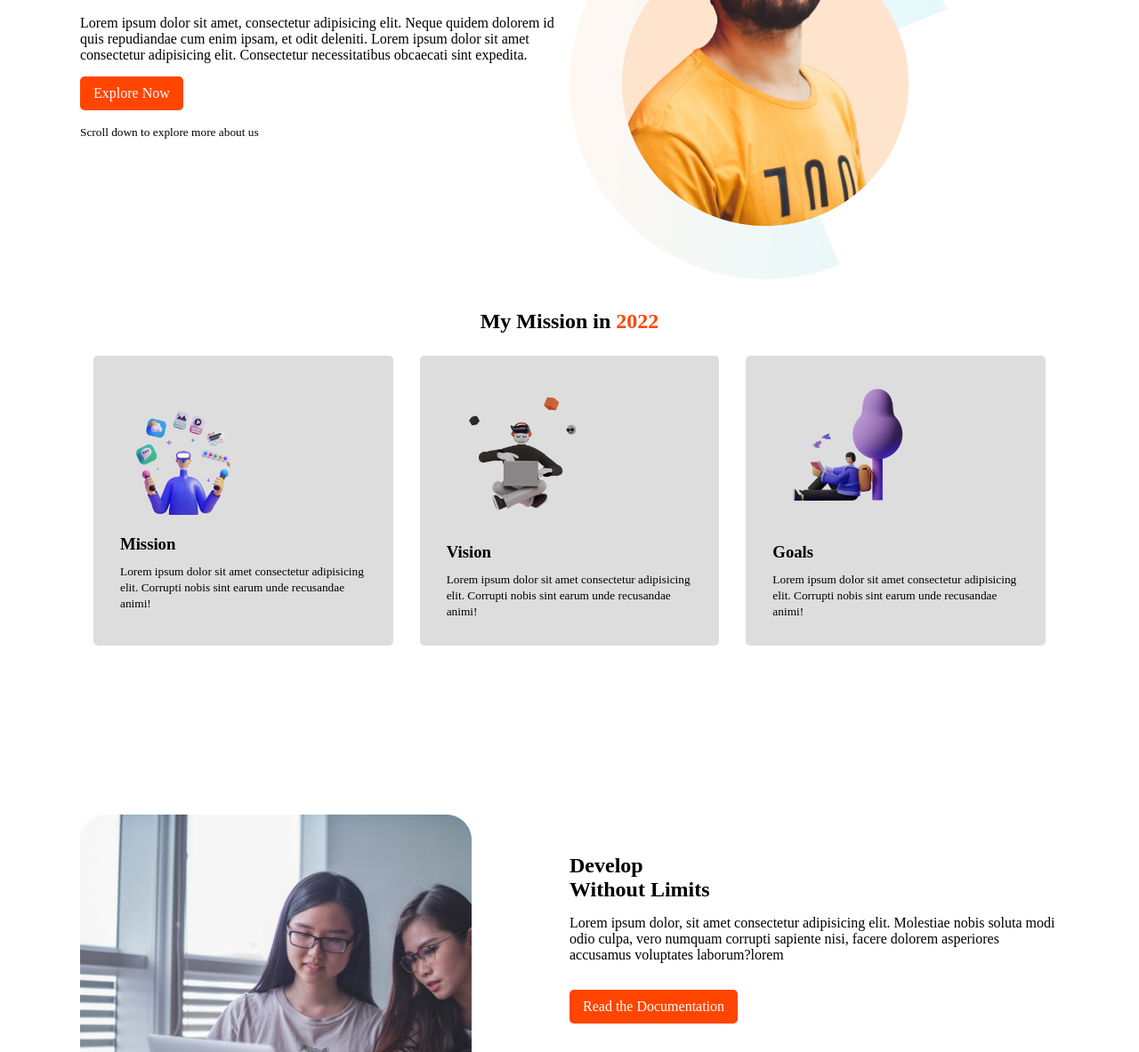
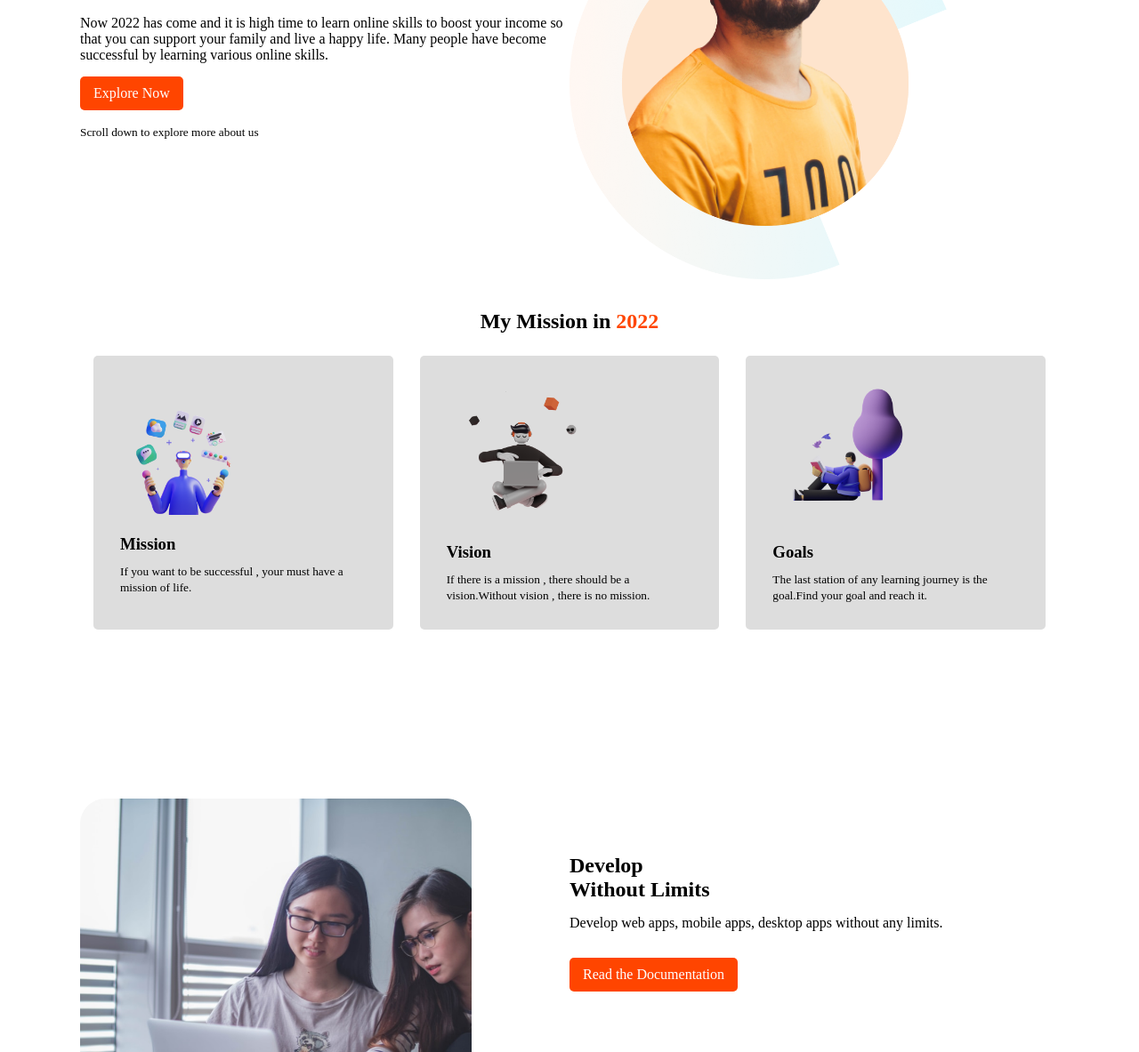
Before and after one commit to as-shamrat/Assignment-one, a plain HTML site: page index.html in a window 1280 px wide. Shown: the part 277-1460 px from the top of the page at 89% size. Drawn offline with Linux system fonts and the light colour scheme.

Commit message:
all done

```diff
--- a/index.html
+++ b/index.html
@@ -15,10 +15,9 @@
           <h1><span class="text-orange">Mission 2022</span></h1>
         </div>
         <p>
-          Lorem ipsum dolor sit amet, consectetur adipisicing elit. Neque quidem
-          dolorem id quis repudiandae cum enim ipsam, et odit deleniti. Lorem
-          ipsum dolor sit amet consectetur adipisicing elit. Consectetur
-          necessitatibus obcaecati sint expedita.
+          Now 2022 has come and it is high time to learn online skills to boost
+          your income so that you can support your family and live a happy life.
+          Many people have become successful by learning various online skills.
         </p>
         <a href="#" class="btn-orange">Explore Now</a>
         <p><small>Scroll down to explore more about us</small></p>
@@ -34,24 +33,24 @@
           <img src="images/illustrators/illustrator-1.png" alt="" />
           <h3>Mission</h3>
           <small
-            >Lorem ipsum dolor sit amet consectetur adipisicing elit. Corrupti
-            nobis sint earum unde recusandae animi!</small
+            >If you want to be successful , your must have a mission of
+            life.</small
           >
         </div>
         <div class="mission-div">
           <img src="images/illustrators/illustrator-2.png" alt="" />
           <h3>Vision</h3>
           <small
-            >Lorem ipsum dolor sit amet consectetur adipisicing elit. Corrupti
-            nobis sint earum unde recusandae animi!</small
+            >If there is a mission , there should be a vision.Without vision ,
+            there is no mission.</small
           >
         </div>
         <div class="mission-div">
           <img src="images/illustrators/illustrator-3.png" alt="" />
           <h3>Goals</h3>
           <small
-            >Lorem ipsum dolor sit amet consectetur adipisicing elit. Corrupti
-            nobis sint earum unde recusandae animi!</small
+            >The last station of any learning journey is the goal.Find your goal
+            and reach it.</small
           >
         </div>
       </div>
@@ -63,11 +62,7 @@
       <div class="half-width">
         <h1>Develop</h1>
         <h1>Without Limits</h1>
-        <p>
-          Lorem ipsum dolor, sit amet consectetur adipisicing elit. Molestiae
-          nobis soluta modi odio culpa, vero numquam corrupti sapiente nisi,
-          facere dolorem asperiores accusamus voluptates laborum?lorem
-        </p>
+        <p>Develop web apps, mobile apps, desktop apps without any limits.</p>
         <a href="#" class="btn-orange">Read the Documentation</a>
       </div>
     </section>
@@ -78,10 +73,9 @@
           Global Community
         </h1>
         <p>
-          Lorem ipsum dolor sit amet consectetur adipisicing elit. Eos quod id
-          itaque explicabo! Aliquid iusto et ipsum velit ullam iste quae
-          molestias placeat itaque obcaecati architecto expedita, nemo tenetur.
-          Est!
+          Get connect with a global community of learning and enrich yourself
+          with different thoughts and ideas to lead the world.Be a member of
+          global community to become a leader.
         </p>
         <a href="#" class="btn-orange">Read the Documentation</a>
       </div>
@@ -91,7 +85,7 @@
     </section>
     <section id="contact">
       <h1>So, What are you thinking?</h1>
-      <h3>I teach people the skills needed to become future proof</h3>
+      <h3>I teach people the skills needed to make their future safe.</h3>
       <p><small>If your want to learn the skill,contact with me.</small></p>
       <a href="#" class="btn-orange">Get in touch</a>
     </section>
```
